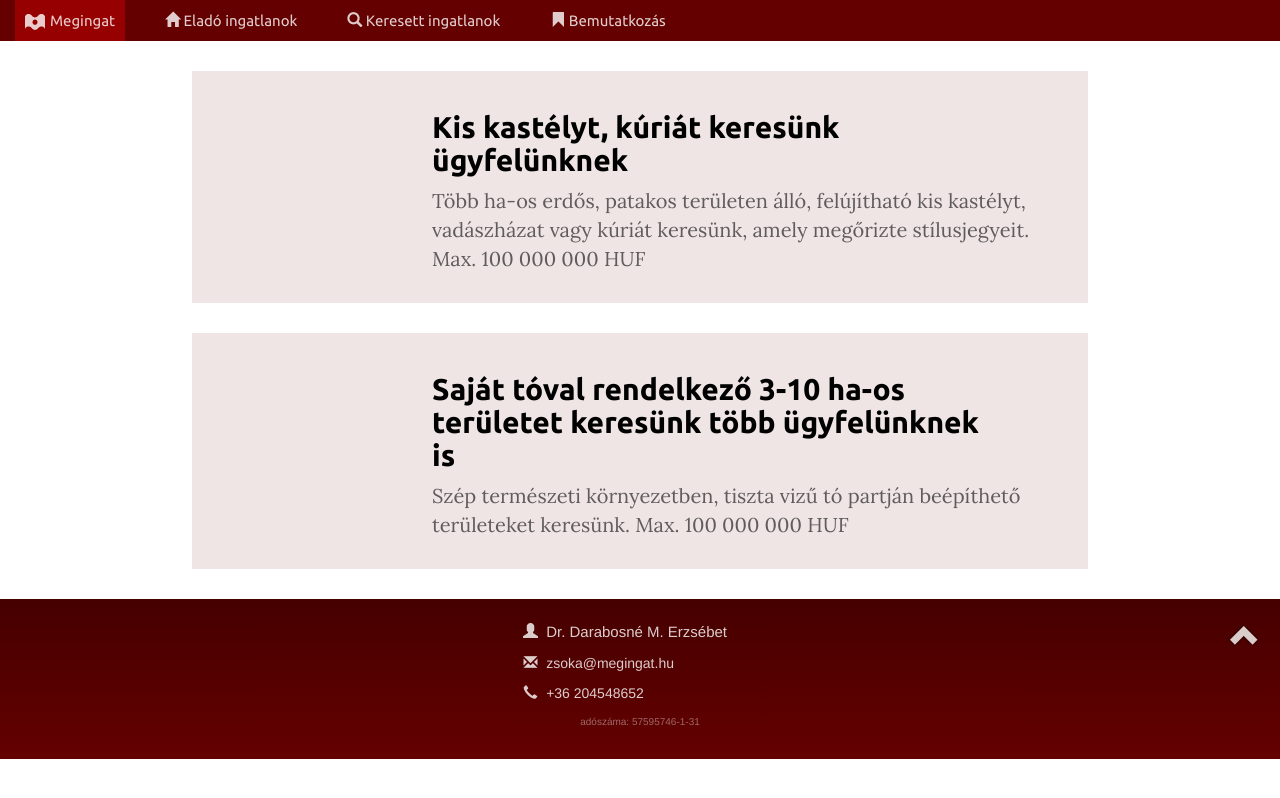
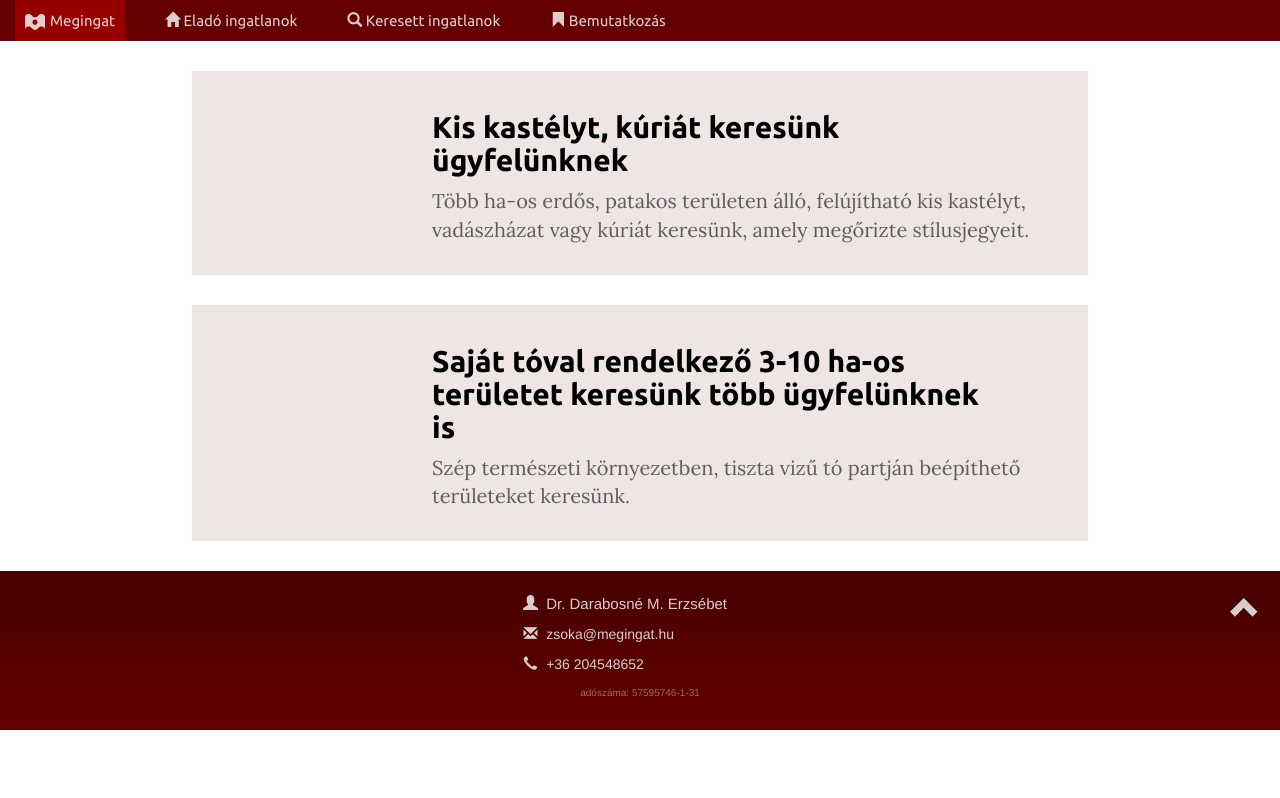
Before and after one commit to darabos/megingat, a Jekyll site: the page built from keresett/index.md, in a window 1280 px wide. Shown: the top 798 px of the page. Built offline with Jekyll 4.4.1, drawn with Linux system fonts in a browser that asks for light colours; nearby versions of some CDN libraries.

Commit message:
Töröltem az összeghatárt
Mindkét helyen töröltem az összeghatárt.

```diff
--- a/keresett/index.md
+++ b/keresett/index.md
@@ -9,12 +9,10 @@ title: Megingat Ingatlanközvetítés
 # Kis kastélyt, kúriát keresünk ügyfelünknek
 
 Több ha-os erdős, patakos területen álló, felújítható kis kastélyt, vadászházat vagy kúriát keresünk, amely megőrizte stílusjegyeit.
-Max. 100 000 000 HUF
 </div>
 <div class="egyik clearfix" markdown="block">
 
 # Saját tóval rendelkező 3-10 ha-os területet keresünk több ügyfelünknek is
 
 Szép természeti környezetben, tiszta vizű tó partján beépíthető területeket keresünk.
-Max. 100 000 000 HUF
 </div>
```
